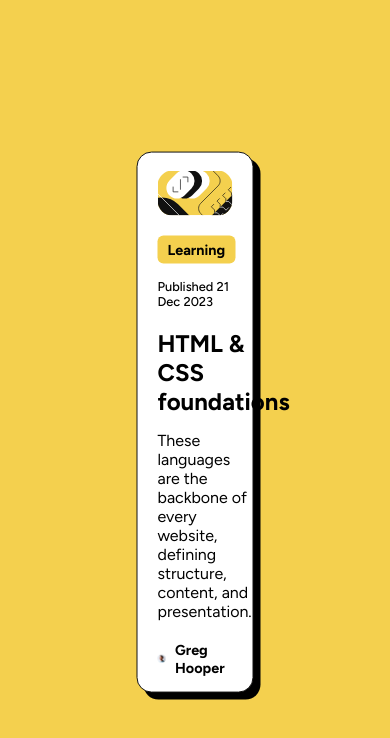
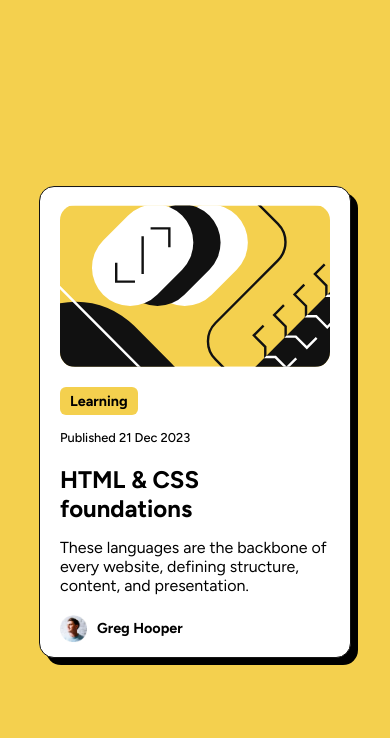
Before and after one commit to Nsoro-Allan/blog-preview-card-main, a plain HTML site: page index.html in a window 390 px wide. Drawn offline with Linux system fonts and the light colour scheme.

Commit message:
changes done...

```diff
--- a/style.css
+++ b/style.css
@@ -117,3 +117,10 @@ html{
     font-weight: 700;
     margin-left: 10px;
 }
+
+/* Responsiveness Starts Here */
+@media screen and (min-width: 200px) and (max-width: 1000px) {
+    .main-container{
+        width: 80%;
+    }
+}
```
